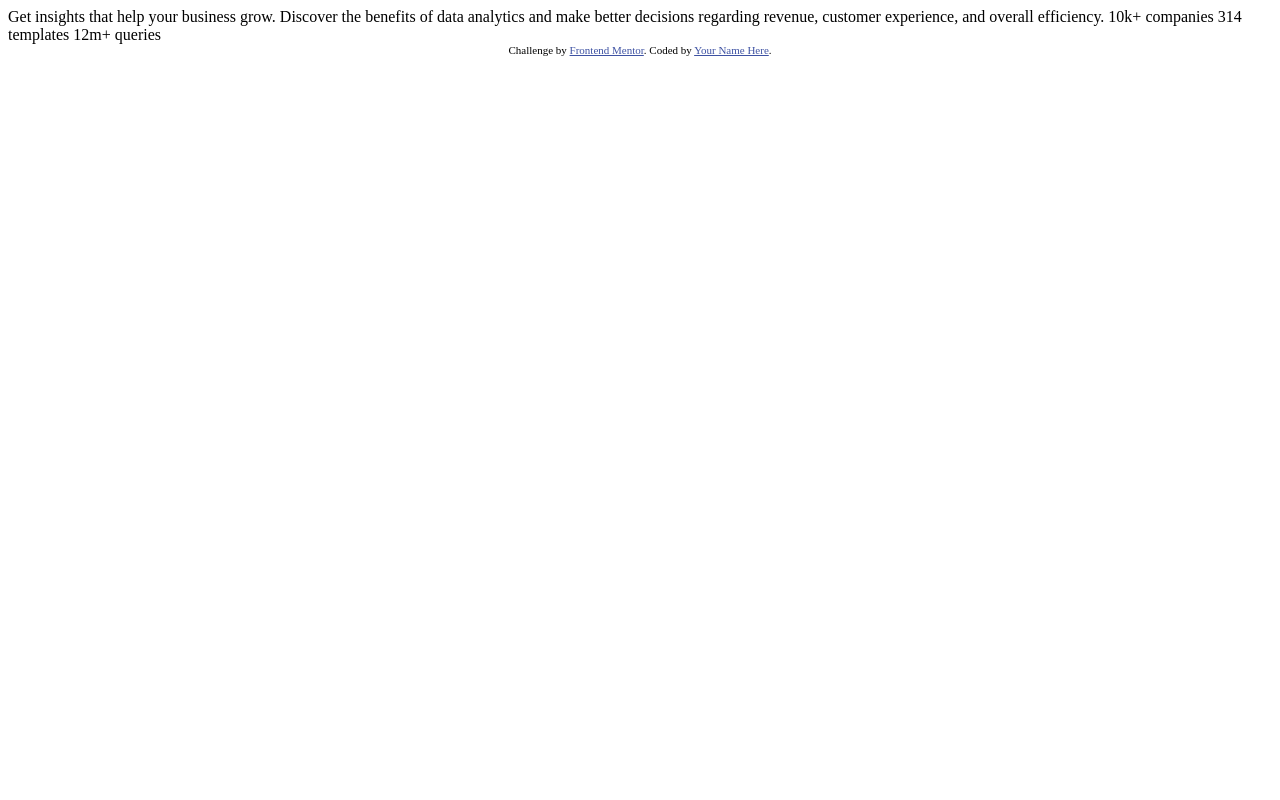
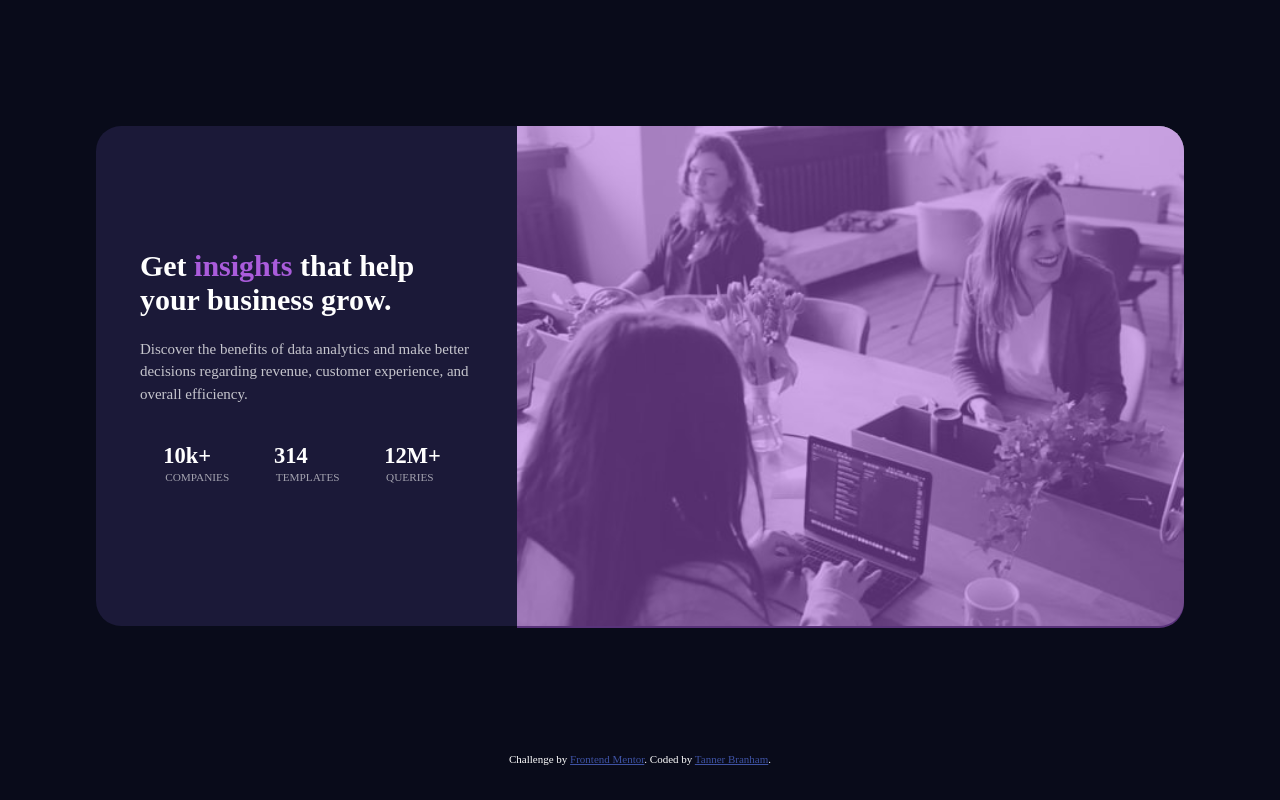
Before and after one commit to tdbranham/stats-preview-card, a plain HTML site: page index.html in a window 1280 px wide. Drawn offline with Linux system fonts and the light colour scheme.

Commit message:
completed challenge

```diff
--- a/index.html
+++ b/index.html
@@ -5,6 +5,7 @@
   <meta name="viewport" content="width=device-width, initial-scale=1.0"> <!-- displays site properly based on user's device -->
 
   <link rel="icon" type="image/png" sizes="32x32" href="./images/favicon-32x32.png">
+  <link rel="stylesheet" href="styles.css">
 
   <title>Frontend Mentor | Stats preview card component</title>
 
@@ -15,19 +16,25 @@
   </style>
 </head>
 <body>
-
-  Get insights that help your business grow.
-
-  Discover the benefits of data analytics and make better decisions regarding revenue, customer
-  experience, and overall efficiency.
-
-  10k+ companies
-  314 templates
-  12m+ queries
+    <div class="maincard">
+        <div class="image">
+            <div class="layer"></div>
+        </div>
+        <div class="textcard">
+            <h1>Get <span>insights</span> that help your business grow.</h1>
+            <p>Discover the benefits of data analytics and make better decisions regarding revenue, customer
+                experience, and overall efficiency.</p>
+            <ul>
+                <li>10k+ <span>companies</span></li>
+                <li>314 <span>templates</span></li>
+                <li>12m+ <span>queries</span></li>
+            </ul>
+        </div>
+    </div>
 
   <div class="attribution">
     Challenge by <a href="https://www.frontendmentor.io?ref=challenge" target="_blank">Frontend Mentor</a>.
-    Coded by <a href="#">Your Name Here</a>.
+    Coded by <a href="#">Tanner Branham</a>.
   </div>
 </body>
 </html>
--- a/styles.css
+++ b/styles.css
@@ -0,0 +1,110 @@
+body {
+    background-color: hsl(233, 47%, 7%);
+    color: hsl(0, 0%, 100%);
+    text-align: center;
+    font-size: 15px;
+}
+
+/* main card */
+.maincard {
+    background-color: hsl(244, 38%, 16%);
+    border-radius: 25px;
+    margin: 15% 10%;
+    display: flex;
+    flex-direction: column;
+    align-items: center;
+    justify-content: center;
+}
+
+/* text card */
+.textcard {
+    margin: 5%;
+}
+
+/* image styles */
+.image {
+    width: 100%;
+    background-image: url("./images/image-header-mobile.jpg");
+    height: 0;
+    padding-bottom: 73.5%;
+    background-repeat: no-repeat;
+    background-size: contain;
+    border-radius: 25px 25px 0 0;
+}
+
+.layer {
+    padding-bottom: 73.5%;
+    background-color: hsl(277, 64%, 61%, .5);
+    border-radius: 25px 25px 0 0;
+}
+
+/* text styles */
+h1 span{
+    color: hsl(277, 64%, 61%);
+}
+
+p {
+    color: hsla(0, 0%, 100%, 0.75);
+    line-height: 1.5;
+}
+
+ul {
+    list-style-type: none;
+    padding: 0;
+}
+
+li:last-child {
+    text-transform: uppercase;
+}
+
+li {
+    display: flex;
+    flex-direction: column;
+    font-size: 1.5em;
+    font-weight: 700;
+    margin: 7%;
+}
+
+li span {
+    text-transform: uppercase;
+    color: hsla(0, 0%, 100%, 0.6);
+    font-size: .5em;
+    font-weight: 100;
+    margin: 3%;
+}
+
+@media only screen and (min-width: 768px) {
+    .maincard {
+        display: flex;
+        flex-direction: row-reverse;
+        margin: 10% 7%;
+    }
+
+    ul {
+        display: flex;
+        flex-direction: row;
+    }
+
+    .image {
+        width: 100%;
+        background-image: url("./images/image-header-desktop.jpg");
+        height: 0;
+        padding-bottom: 46%;
+        background-size: cover;
+        border-radius: 0 25px 25px 0;
+    }
+
+    .layer {
+        padding-bottom: 75.2%;
+        margin: 0;
+        width: 100%;
+        background-color: hsl(277, 64%, 61%, .5);
+        border-radius: 0 25px 25px 0;
+    }
+
+    .textcard {
+        margin: 0 4%;
+        width: 50%;
+        text-align: left;
+    }
+  }
```
Also changed, not shown: images/favicon-32x32.png (added), images/image-header-desktop.jpg (added), images/image-header-mobile.jpg (added).
